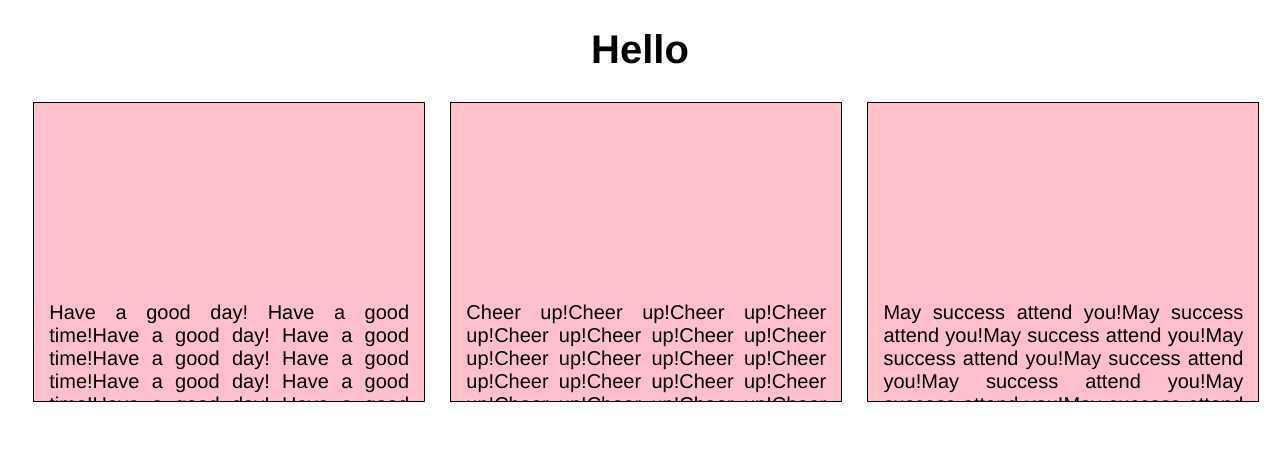
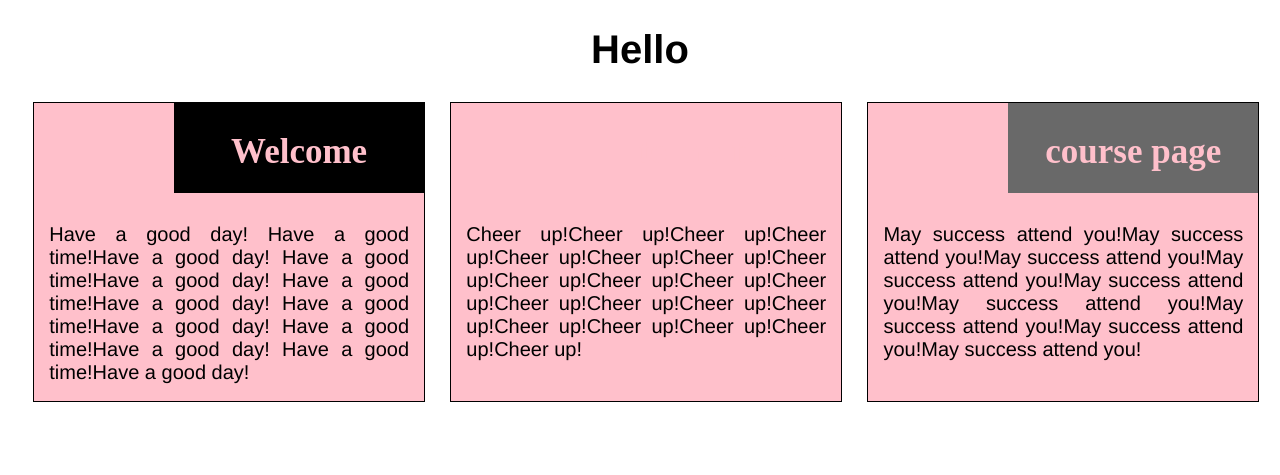
Before and after one commit to Darina-green/module_2, a plain HTML site: page index.html in a window 1280 px wide. Drawn offline with nearby package versions, Linux system fonts and the light colour scheme.

Commit message:
Update index.html

```diff
--- a/index.html
+++ b/index.html
@@ -11,11 +11,9 @@
 <body>
 <div><h1>Hello</h1></div>
  <div class="row">
-<div class="col_1 col_1m  item"><div class="names"><h2>Welcome</h2></div><p>Have a good day! Have a good time!Have a good day! Have a good time!Have a good day! Have a good time!Have a good day! Have a good time!Have a good day! Have a good time!Have a good day! Have a good time!Have a good day!</p></div>
-<div class="col_1 col_1m item"><div class="names"><h2>to my first</h2></div><p>Cheer up!Cheer up!Cheer up!Cheer up!Cheer up!Cheer up!Cheer up!Cheer up!Cheer up!Cheer up!Cheer up!Cheer up!Cheer up!Cheer up!Cheer up!Cheer up!Cheer up!Cheer up!Cheer up!Cheer up!Cheer up!</p></div>
-<div class="col_1 col_3m item"><div class="names"><h2>course page</h2></div><p>May success attend you!May success attend you!May success attend you!May success attend you!May success attend you!May success attend you!May success attend you!May success attend you!May success attend you!</p></div>
+<div class="col_1 col_1m  item"><div class="names1"><h2>Welcome</h2></div><p>Have a good day! Have a good time!Have a good day! Have a good time!Have a good day! Have a good time!Have a good day! Have a good time!Have a good day! Have a good time!Have a good day! Have a good time!Have a good day!</p></div>
+<div class="col_1 col_1m item"><div class="names2"><h2>to my first</h2></div><p>Cheer up!Cheer up!Cheer up!Cheer up!Cheer up!Cheer up!Cheer up!Cheer up!Cheer up!Cheer up!Cheer up!Cheer up!Cheer up!Cheer up!Cheer up!Cheer up!Cheer up!Cheer up!Cheer up!Cheer up!Cheer up!</p></div>
+<div class="col_1 col_3m item"><div class="names3"><h2>course page</h2></div><p>May success attend you!May success attend you!May success attend you!May success attend you!May success attend you!May success attend you!May success attend you!May success attend you!May success attend you!</p></div>
  </div>
- <script src="https://code.jquery.com/jquery-3.4.1.slim.min.js" integrity="sha384-J6qa4849blE2+poT4WnyKhv5vZF5SrPo0iEjwBvKU7imGFAV0wwj1yYfoRSJoZ+n" crossorigin="anonymous"></script>
- <script src="js/bootstrap.min.js"></script>
 </body>
 </html>
```
